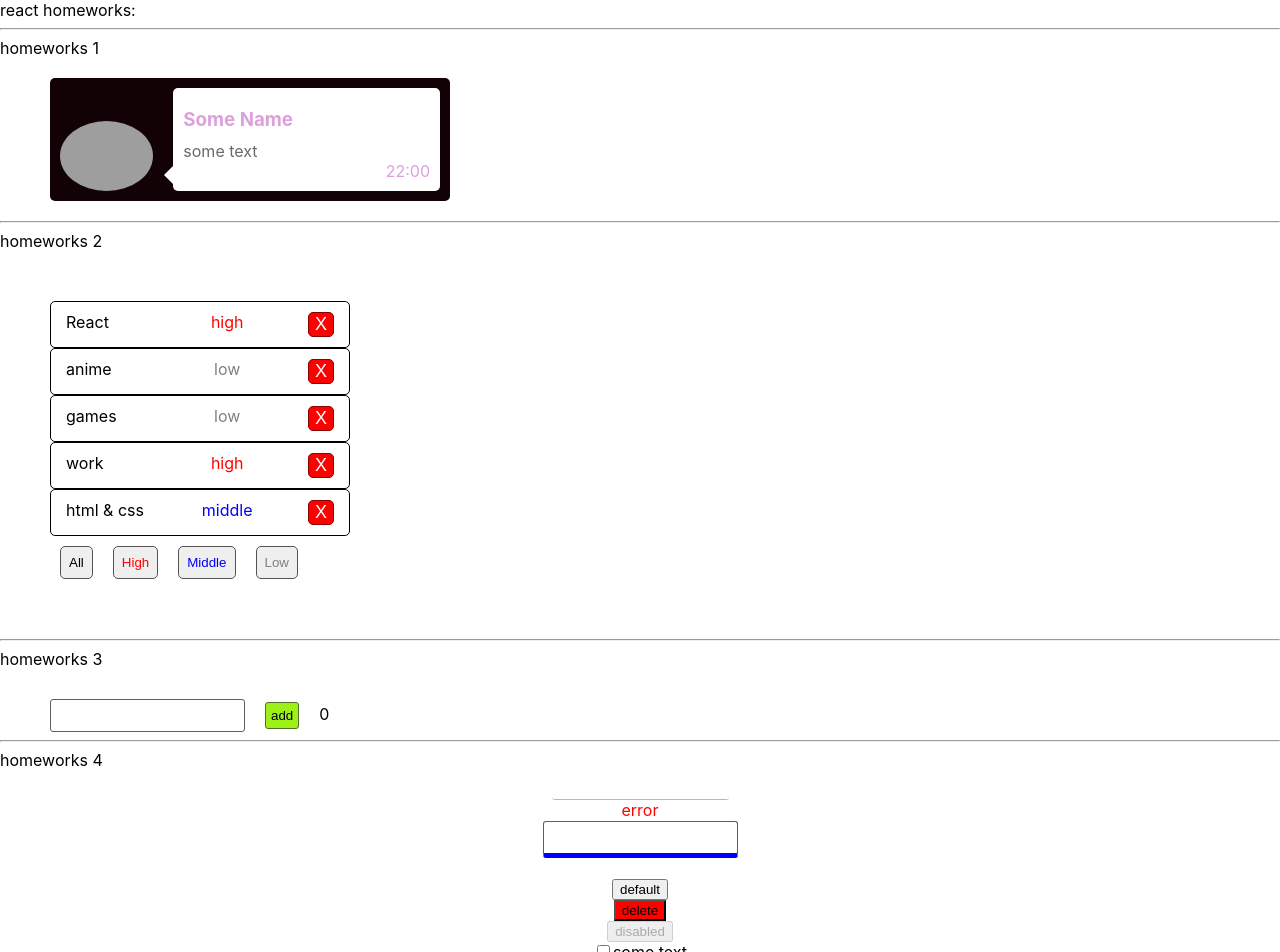
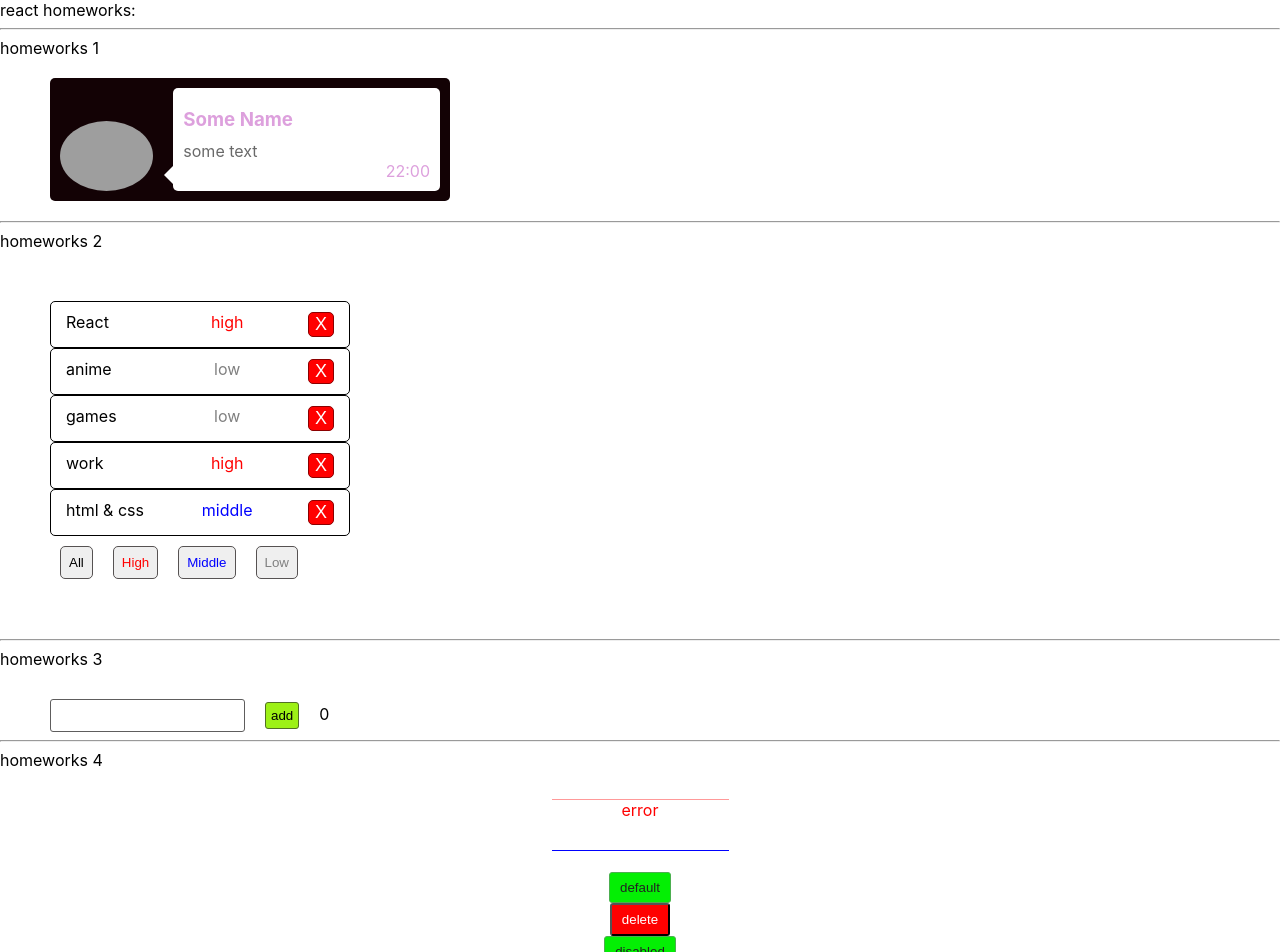
Before and after one commit to OlegPolishchuk/simple-react-homeworks, a React (Create React App) app: page / in a window 1280 px wide. Shown: the top 952 px of the page. Built offline with nearby package versions, Linux system fonts and the light colour scheme; grey boxes are pictures that could not be loaded.

Commit message:
feat: <hw4> add buttons style

```diff
--- a/src/p2-homeworks/h3/Greeting.module.css
+++ b/src/p2-homeworks/h3/Greeting.module.css
@@ -12,7 +12,7 @@
     border: 1px solid green;
 }
 
-input {
+.wrapper input {
     padding: 8px;
 
     border-radius: 3px;
--- a/src/p2-homeworks/h4/HW4.module.css
+++ b/src/p2-homeworks/h4/HW4.module.css
@@ -1,5 +1,5 @@
 .blue {
-    border-bottom: 5px solid blue;
+    border-bottom: 1px solid blue;
 }
 
 .column {
--- a/src/p2-homeworks/h4/common/c1-SuperInputText/SuperInputText.module.css
+++ b/src/p2-homeworks/h4/common/c1-SuperInputText/SuperInputText.module.css
@@ -7,10 +7,13 @@
 }
 
 input {
+    padding: 7px 0;
     color: #333;
     letter-spacing: 1px;
     box-sizing: border-box;
 
+    outline: none;
+    border: none
 }
 
 input:focus {
--- a/src/p2-homeworks/h4/common/c1-SuperInputText/SuperInputText.tsx
+++ b/src/p2-homeworks/h4/common/c1-SuperInputText/SuperInputText.tsx
@@ -42,7 +42,7 @@ const SuperInputText: React.FC<SuperInputTextPropsType> = (
     }
 
     const finalSpanClassName = `${s.error} ${spanClassName ? spanClassName : ''}`
-    const finalInputClassName = `${error ? s.errorInput : ''} ${className ? className : s.superInput}` // need to fix with (?:) and s.superInput
+    const finalInputClassName = `${error ? s.errorInput : s.superInput} ${className}` // need to fix with (?:) and s.superInput
 
     return (
         <>
@@ -55,7 +55,9 @@ const SuperInputText: React.FC<SuperInputTextPropsType> = (
 
                     {...restProps} // отдаём инпуту остальные пропсы если они есть (value например там внутри)
                 />
-                <span className={s.focus_border}></span>
+                <span className={s.focus_border}>
+
+                </span>
             </div>
             <div className={s.error_wrapper}>
                 {error && <span className={finalSpanClassName}>{error}</span>}
--- a/src/p2-homeworks/h4/common/c2-SuperButton/SuperButton.module.css
+++ b/src/p2-homeworks/h4/common/c2-SuperButton/SuperButton.module.css
@@ -1,7 +1,34 @@
 .default {
+    padding: 7px 10px;
+    border: 1px solid #4caf50;
+    border-radius: 3px;
 
+    background: #04ef04;
+    cursor: pointer;
+    color: #222;
+
+    transition: .2s;
+}
+
+.default:hover {
+    background: #9df116;
+}
+
+.default:disabled {
+    background: #04ef04;
 }
 
 .red {
+    padding: 7px 10px;
+    border-radius: 3px;
     background: red;
+
+    color: #fff;
+    cursor: pointer;
+
+    transition: .2s;
 }
+
+.red:hover {
+    background: #dc4f4f;
+}
```
